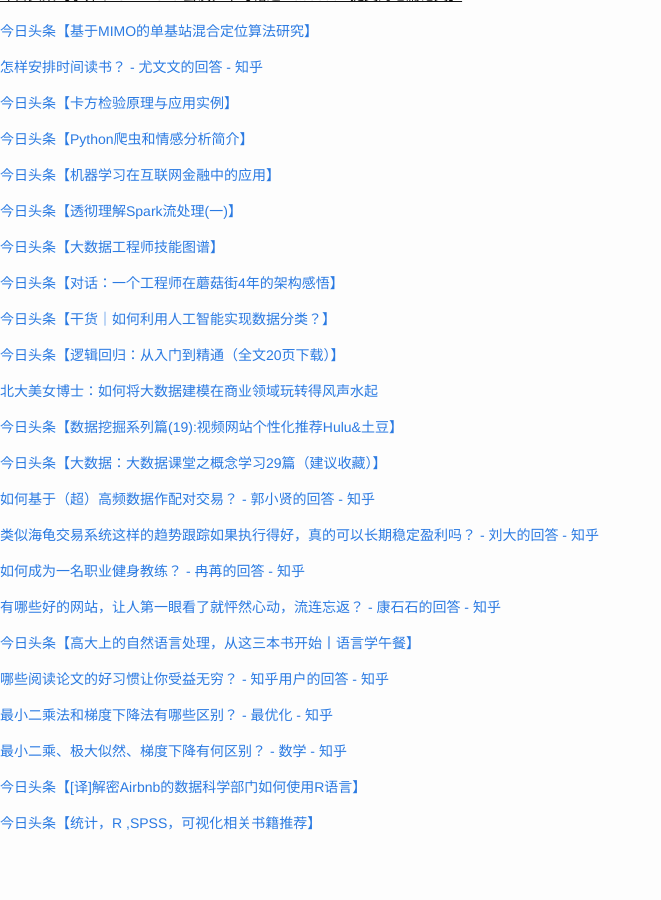
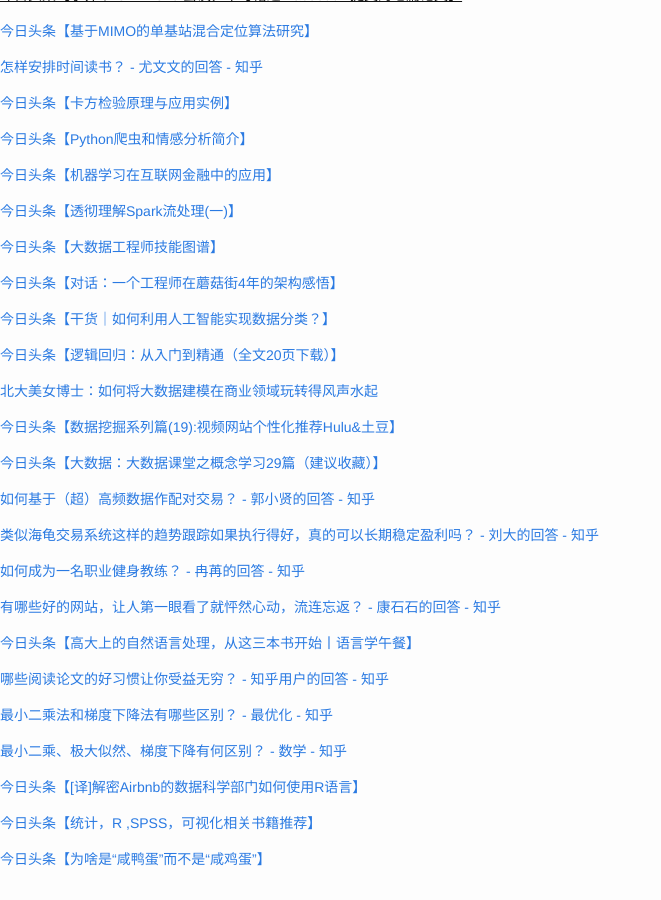
Before and after one commit to cnwarden/cnwarden.github.io, a Jekyll site: the page built from fav/index.md, in a window 1280 px wide and 900 px high, scrolled down 11490 px. Shown: the whole window, without its empty margins (0-661 px from the left). Built offline with Jekyll 4.4.1, drawn with Linux system fonts in a browser that asks for light colours; emoji names are drawn with the system emoji font; before the commit the page ends 12354 px from its top, so only the background shows below that.

Commit message:
auto commit

```diff
--- a/fav/index.md
+++ b/fav/index.md
@@ -682,3 +682,5 @@ title:  fav
 [今日头条【[译]解密Airbnb的数据科学部门如何使用R语言】](http://toutiao.com/group/6280864418223309058/?iid=4181619100&app=news_article&tt_from=android_share&utm_source=email&utm_medium=toutiao_android&utm_campaign=client_share)
 
 [今日头条【统计，R ,SPSS，可视化相关书籍推荐】](http://toutiao.com/group/6281590544242295042/?iid=4181619100&app=news_article&tt_from=android_share&utm_source=email&utm_medium=toutiao_android&utm_campaign=client_share)
+
+[今日头条【为啥是“咸鸭蛋”而不是“咸鸡蛋”】](http://toutiao.com/group/6280500303322398978/?iid=4181619100&app=news_article&tt_from=android_share&utm_source=email&utm_medium=toutiao_android&utm_campaign=client_share)
```
